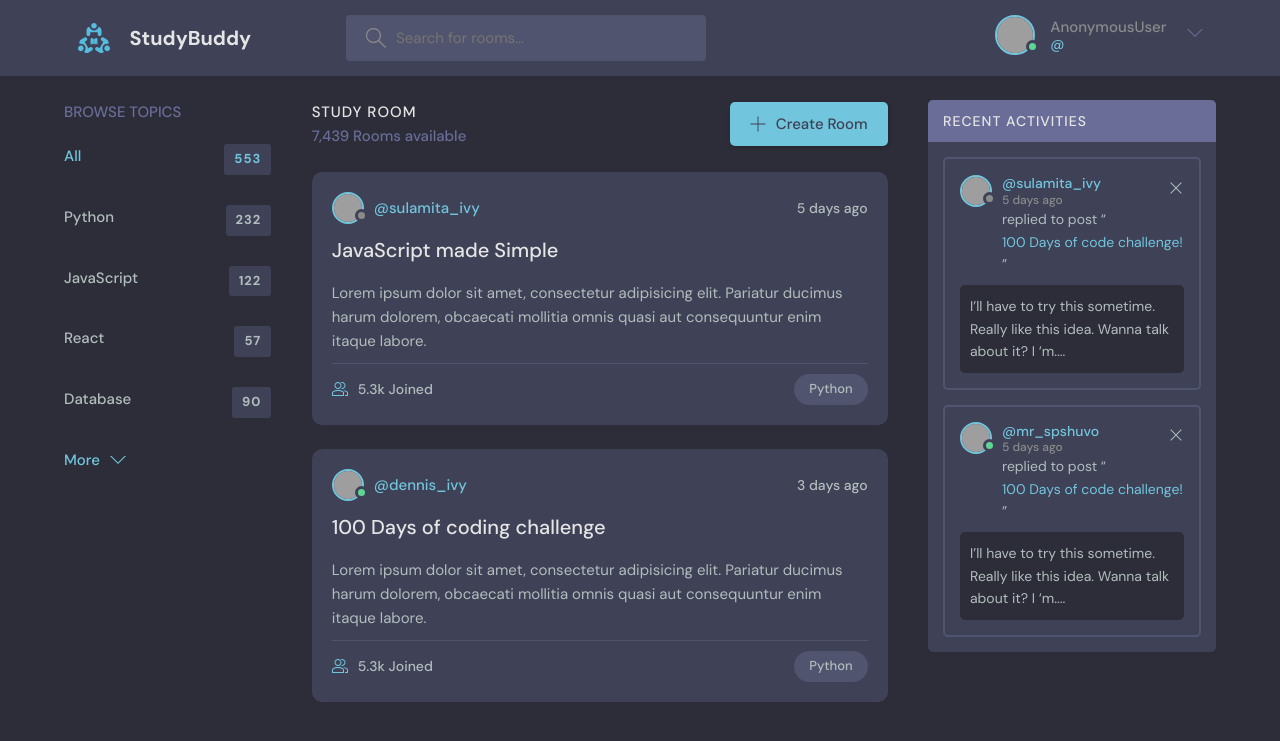
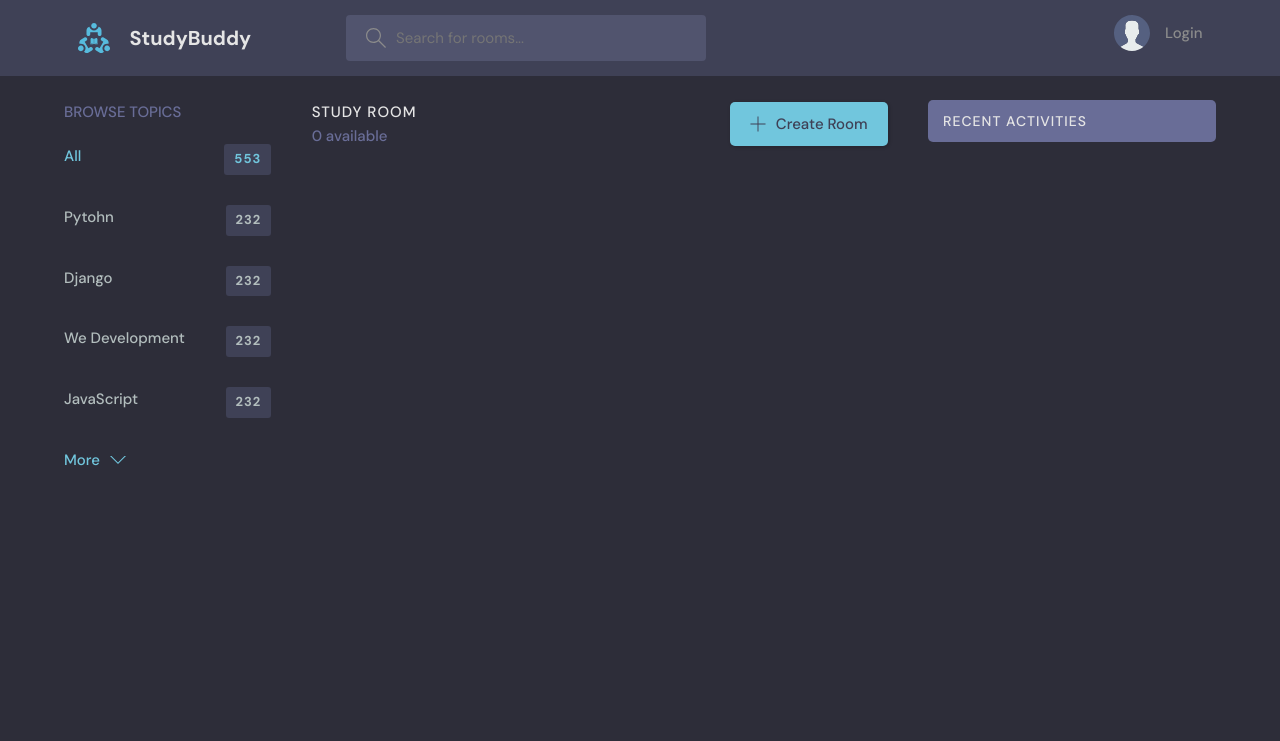
Before and after one commit to bnitish101/DjangoStudyBud, a Django app: a page that uses studybud/templates/navbar.html in a window 1280 px wide. Shown: the top 741 px of the page. Run offline with Django 4.2, Linux system fonts and the light colour scheme; data comes from the database, SQL or seed files in the repository; both versions use the stored data as it was after the commit; grey boxes are pictures that could not be loaded.

Commit message:
add data to the theme page from database

```diff
--- a/studybud/base/templates/base/activity_component.html
+++ b/studybud/base/templates/base/activity_component.html
@@ -1,16 +1,40 @@
+{% load static %}
+  <div class="activities">
+    <div class="activities__header">
+      <h2>Recent Activities</h2>
+    </div>
+    {% for room_message in room_messages %}
+      <div class="activities__box">
+        <div class="activities__boxHeader roomListRoom__header">
+          <a href="profile.html" class="roomListRoom__author">
+            <div class="avatar avatar--small">
+              <img src="{% static 'assets/avatar.svg' %}" />
+            </div>
+            <p>
+              @{{room_message.user.username}}
+              <span>{{room_message.created|timesince}} ago</span>
+            </p>
+          </a>
 
-        <h3>Recent Activity</h3>
-        <hr>
-        {% for message in room_messages %}
-            <div>
-                <small><a href="{% url 'profile' message.user.id %}"> @{{message.user}}</a> {{message.created|timesince}}</small>
-                <small>replied to {{message.room}}</small>
-
-                <p>{{message}}</p>
-
-                {% if request.user == message.user %}
-                    <a href="{% url 'delete-message' message.id %}">Delete</a>
-                {% endif %}
-            </div>
-            <hr>
-        {% endfor %}
+          {% if request.user.username == room_message.user.username %}
+          <div class="roomListRoom__actions">
+            <a href="{% url 'delete-message' room_message.id %}">
+              <svg version="1.1" xmlns="http://www.w3.org/2000/svg" width="32" height="32" viewBox="0 0 32 32">
+                <title>remove</title>
+                <path
+                  d="M27.314 6.019l-1.333-1.333-9.98 9.981-9.981-9.981-1.333 1.333 9.981 9.981-9.981 9.98 1.333 1.333 9.981-9.98 9.98 9.98 1.333-1.333-9.98-9.98 9.98-9.981z"
+                ></path>
+              </svg>
+            </a>
+          </div>
+          {% endif %}
+        </div>
+        <div class="activities__boxContent">
+          <p>replied to post “<a href="room.html">{{room_message.room.name}}</a>”</p>
+          <div class="activities__boxRoomContent">
+            {{room_message.body}}
+          </div>
+        </div>
+      </div>
+    {% endfor %}
+  </div>
--- a/studybud/base/templates/base/feed_component.html
+++ /dev/null
@@ -1,64 +0,0 @@
-<div class="activities">
-    <div class="activities__header">
-      <h2>Recent Activities</h2>
-    </div>
-    <div class="activities__box">
-      <div class="activities__boxHeader roomListRoom__header">
-        <a href="profile.html" class="roomListRoom__author">
-          <div class="avatar avatar--small">
-            <img src="https://randomuser.me/api/portraits/women/11.jpg" />
-          </div>
-          <p>
-            @sulamita_ivy
-            <span>5 days ago</span>
-          </p>
-        </a>
-        <div class="roomListRoom__actions">
-          <a href="#">
-            <svg version="1.1" xmlns="http://www.w3.org/2000/svg" width="32" height="32" viewBox="0 0 32 32">
-              <title>remove</title>
-              <path
-                d="M27.314 6.019l-1.333-1.333-9.98 9.981-9.981-9.981-1.333 1.333 9.981 9.981-9.981 9.98 1.333 1.333 9.981-9.98 9.98 9.98 1.333-1.333-9.98-9.98 9.98-9.981z"
-              ></path>
-            </svg>
-          </a>
-        </div>
-      </div>
-      <div class="activities__boxContent">
-        <p>replied to post “<a href="room.html">100 Days of code challenge!</a>”</p>
-        <div class="activities__boxRoomContent">
-          I’ll have to try this sometime. Really like this idea. Wanna talk about it? I ‘m....
-        </div>
-      </div>
-    </div>
-
-    <div class="activities__box">
-      <div class="activities__boxHeader roomListRoom__header">
-        <a href="profile.html" class="roomListRoom__author">
-          <div class="avatar avatar--small active">
-            <img src="https://randomuser.me/api/portraits/men/13.jpg" />
-          </div>
-          <p>
-            @mr_spshuvo
-            <span>5 days ago</span>
-          </p>
-        </a>
-        <div class="roomListRoom__actions">
-          <a href="#">
-            <svg version="1.1" xmlns="http://www.w3.org/2000/svg" width="32" height="32" viewBox="0 0 32 32">
-              <title>remove</title>
-              <path
-                d="M27.314 6.019l-1.333-1.333-9.98 9.981-9.981-9.981-1.333 1.333 9.981 9.981-9.981 9.98 1.333 1.333 9.981-9.98 9.98 9.98 1.333-1.333-9.98-9.98 9.98-9.981z"
-              ></path>
-            </svg>
-          </a>
-        </div>
-      </div>
-      <div class="activities__boxContent">
-        <p>replied to post “<a href="room.html">100 Days of code challenge!</a>”</p>
-        <div class="activities__boxRoomContent">
-          I’ll have to try this sometime. Really like this idea. Wanna talk about it? I ‘m....
-        </div>
-      </div>
-    </div>
-  </div>
--- a/studybud/base/templates/base/home.html
+++ b/studybud/base/templates/base/home.html
@@ -13,7 +13,7 @@
         <!-- Room List End -->
 
         <!-- Activities Start -->
-        {% include 'base/feed_component.html' %}
+        {% include 'base/activity_component.html' %}
         <!-- Activities End -->
       </div>
     </main>
--- a/studybud/base/templates/base/room.html
+++ b/studybud/base/templates/base/room.html
@@ -1,3 +1,4 @@
+  {% load static %}
   <div class="roomList">
     <div class="mobile-menu">
       <form class="header__search">
@@ -19,9 +20,9 @@
     <div class="roomList__header">
       <div>
         <h2>Study Room</h2>
-        <p>7,439 Rooms available</p>
+        <p>{{room_count}} available</p>
       </div>
-      <a class="btn btn--main" href="create-room.html">
+      <a class="btn btn--main" href="{% url 'create-room' %}">
         <svg version="1.1" xmlns="http://www.w3.org/2000/svg" width="32" height="32" viewBox="0 0 32 32">
           <title>add</title>
           <path
@@ -31,23 +32,23 @@
         Create Room
       </a>
     </div>
+    {% for room in rooms %}
       <div class="roomListRoom">
         <div class="roomListRoom__header">
-        <a href="profile.html" class="roomListRoom__author">
+          <a href="{% url 'profile' room.host.id %}" class="roomListRoom__author">
             <div class="avatar avatar--small">
-            <img src="https://randomuser.me/api/portraits/women/11.jpg" />
+              <img src="{% static 'assets/avatar.svg' %}" />
             </div>
-          <span>@sulamita_ivy</span>
+            <span>@{{room.host.username}}</span>
           </a>
           <div class="roomListRoom__actions">
-          <span>5 days ago</span>
+            <span>{{room.created|timesince}} ago</span>
           </div>
         </div>
         <div class="roomListRoom__content">
-        <a href="room.html">JavaScript made Simple</a>
+          <a href="{% url 'room' room.id %}">{{ room.name }}</a>
           <p>
-          Lorem ipsum dolor sit amet, consectetur adipisicing elit. Pariatur ducimus harum dolorem, obcaecati
-          mollitia omnis quasi aut consequuntur enim itaque labore.
+            {{room.description}}
           </p>
         </div>
         <div class="roomListRoom__meta">
@@ -69,48 +70,8 @@
             </svg>
             5.3k Joined
           </a>
-        <p class="roomListRoom__topic">Python</p>
+          <p class="roomListRoom__topic">{{room.topic.name}}</p>
         </div>
       </div>
-    <div class="roomListRoom">
-      <div class="roomListRoom__header">
-        <a href="profile.html" class="roomListRoom__author">
-          <div class="avatar avatar--small active">
-            <img src="https://randomuser.me/api/portraits/men/11.jpg" />
+    {% endfor %}
   </div>
-          <span>@dennis_ivy</span>
-        </a>
-        <div class="roomListRoom__actions">
-          <span>3 days ago</span>
-        </div>
-      </div>
-      <div class="roomListRoom__content">
-        <a href="room.html">100 Days of coding challenge</a>
-        <p>
-          Lorem ipsum dolor sit amet, consectetur adipisicing elit. Pariatur ducimus harum dolorem, obcaecati
-          mollitia omnis quasi aut consequuntur enim itaque labore.
-        </p>
-      </div>
-      <div class="roomListRoom__meta">
-        <a class="roomListRoom__joined">
-          <svg version="1.1" xmlns="http://www.w3.org/2000/svg" width="32" height="32" viewBox="0 0 32 32">
-            <title>user-group</title>
-            <path
-              d="M30.539 20.766c-2.69-1.547-5.75-2.427-8.92-2.662 0.649 0.291 1.303 0.575 1.918 0.928 0.715 0.412 1.288 1.005 1.71 1.694 1.507 0.419 2.956 1.003 4.298 1.774 0.281 0.162 0.456 0.487 0.456 0.85v4.65h-4v2h5c0.553 0 1-0.447 1-1v-5.65c0-1.077-0.56-2.067-1.461-2.584z"
-            ></path>
-            <path
-              d="M22.539 20.766c-6.295-3.619-14.783-3.619-21.078 0-0.901 0.519-1.461 1.508-1.461 2.584v5.65c0 0.553 0.447 1 1 1h22c0.553 0 1-0.447 1-1v-5.651c0-1.075-0.56-2.064-1.461-2.583zM22 28h-20v-4.65c0-0.362 0.175-0.688 0.457-0.85 5.691-3.271 13.394-3.271 19.086 0 0.282 0.162 0.457 0.487 0.457 0.849v4.651z"
-            ></path>
-            <path
-              d="M19.502 4.047c0.166-0.017 0.33-0.047 0.498-0.047 2.757 0 5 2.243 5 5s-2.243 5-5 5c-0.168 0-0.332-0.030-0.498-0.047-0.424 0.641-0.944 1.204-1.513 1.716 0.651 0.201 1.323 0.331 2.011 0.331 3.859 0 7-3.141 7-7s-3.141-7-7-7c-0.688 0-1.36 0.131-2.011 0.331 0.57 0.512 1.089 1.075 1.513 1.716z"
-            ></path>
-            <path
-              d="M12 16c3.859 0 7-3.141 7-7s-3.141-7-7-7c-3.859 0-7 3.141-7 7s3.141 7 7 7zM12 4c2.757 0 5 2.243 5 5s-2.243 5-5 5-5-2.243-5-5c0-2.757 2.243-5 5-5z"
-            ></path>
-          </svg>
-          5.3k Joined
-        </a>
-        <p class="roomListRoom__topic">Python</p>
-      </div>
-    </div>
-  </div>
--- a/studybud/base/templates/base/topics_component.html
+++ b/studybud/base/templates/base/topics_component.html
@@ -4,20 +4,13 @@
     </div>
     <ul class="topics__list">
       <li>
-        <a href="/" class="active">All <span>553</span></a>
+        <a href="{% url 'home' %}" class="active">All <span>553</span></a>
       </li>
+      {% for topic in topics %}
       <li>
-        <a href="/">Python <span>232</span></a>
+        <a href="{% url 'home'%}?q={{topic.name}}">{{topic.name}} <span>232</span></a>
       </li>
-      <li>
-        <a href="/">JavaScript <span>122</span></a>
-      </li>
-      <li>
-        <a href="/">React <span>57</span></a>
-      </li>
-      <li>
-        <a href="/">Database <span>90</span></a>
-      </li>
+      {% endfor %}
     </ul>
     <a class="btn btn--link" href="topics.html">
       More
--- a/studybud/templates/navbar.html
+++ b/studybud/templates/navbar.html
@@ -2,7 +2,7 @@
     {% load static %}
     <header class="header header--loggedIn">
         <div class="container">
-          <a href="/" class="header__logo">
+          <a href="{% url 'home' %}" class="header__logo">
             <img src="{% static 'assets/logo.svg' %}" />
             <h1>StudyBuddy</h1>
           </a>
@@ -18,18 +18,12 @@
             </label>
           </form>
           <nav class="header__menu">
-            <!-- Not Logged In -->
-            <!-- <a href="/login.html">
-              <img src="./assets/avatar.svg" />
-              <p>Login</p>
-            </a> -->
-
+            {% if request.user.is_authenticated %}
                 <!-- Logged In -->
-
                 <div class="header__user">
                 <a href="profile.html">
                     <div class="avatar avatar--medium active">
-                  <img src="https://randomuser.me/api/portraits/men/37.jpg" />
+                    <img src="{% static 'assets/avatar.svg' %}" />
                     </div>
                     <p>{{request.user}} <span>@{{request.user.username}}</span></p>
                 </a>
@@ -51,7 +45,7 @@
                     </svg>
                     Settings</a
                 >
-              <a href="login.html" class="dropdown-link"
+                <a href="{% url 'logout' %}" class="dropdown-link"
                     ><svg version="1.1" xmlns="http://www.w3.org/2000/svg" width="32" height="32" viewBox="0 0 32 32">
                     <title>sign-out</title>
                     <path
@@ -64,6 +58,13 @@
                     Logout</a
                 >
                 </div>
+            {% else %}
+                <!-- Not Logged In -->
+                <a href="{% url 'login' %}">
+                <img src="{% static 'assets/avatar.svg' %}" />
+                <p>Login</p>
+                </a>
+            {% endif %}
           </nav>
         </div>
     </header>
```
Also changed, not shown: studybud/base/templates/base/activity_component_niu_20_02_2022.html (added, +16 -0 lines), studybud/db.sqlite3. Lines whose indentation alone changed are shown as unchanged.
